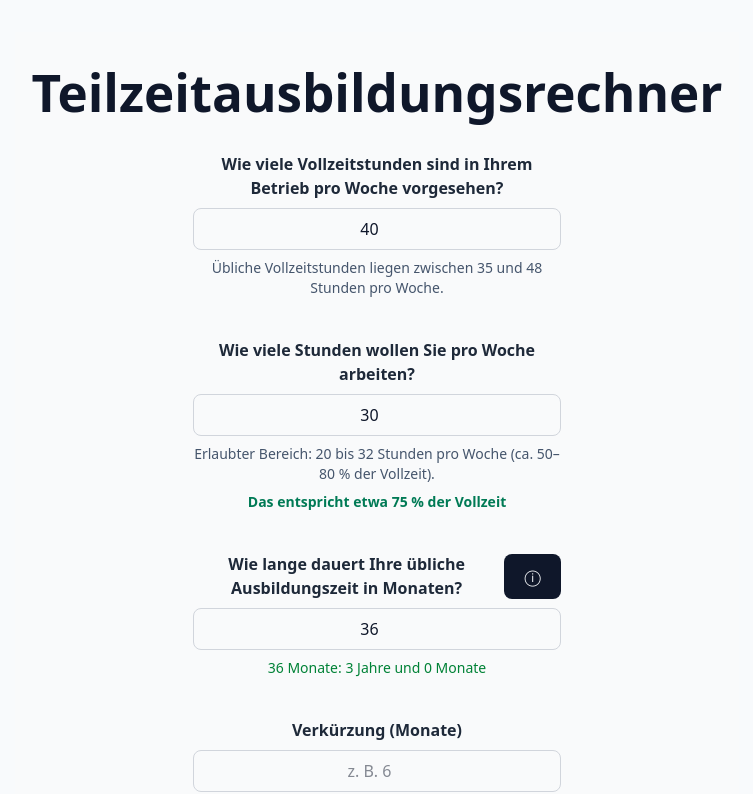
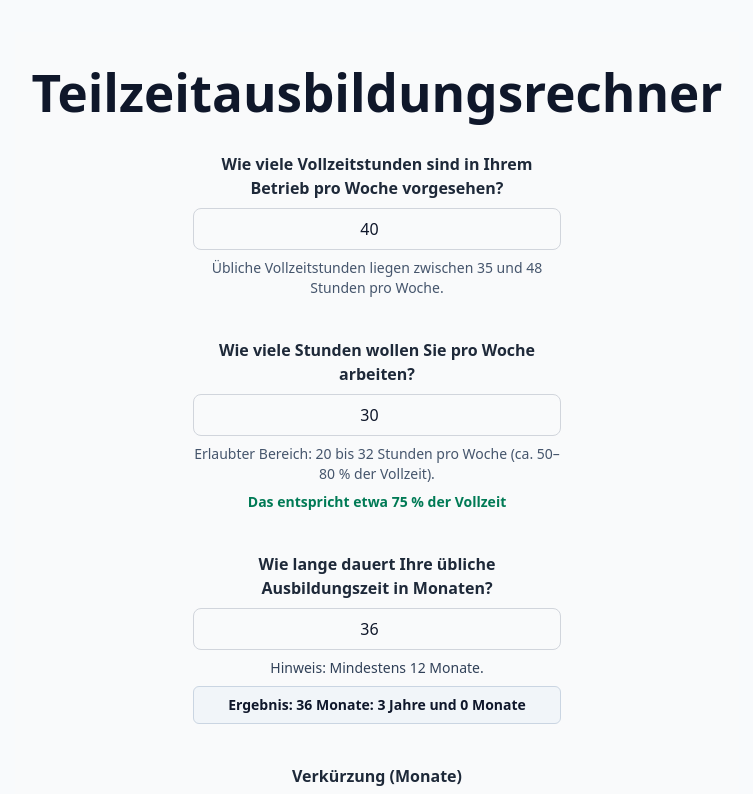
Before and after one commit to HadiDoBronxs/Teilzeitausbildungsrechner, a React (Vite) app: page / in a window 1280 px wide. Shown: the top 794 px of the page, without its empty margins (263-1016 px from the left). Built offline with nearby package versions, Linux system fonts and the light colour scheme.

Commit message:
Info button entfernt, Ergebnis in box gemacht und farbe entfernt

```diff
--- a/src/components/RegularDurationInput.jsx
+++ b/src/components/RegularDurationInput.jsx
@@ -1,10 +1,9 @@
-import React, { useState, useRef, useEffect } from "react";
+import React, { useState, useEffect } from "react";
 import { useTranslation } from "react-i18next";
 
 export const REGULAR_DURATION_NAME = "regular-duration-input";
 export const REGULAR_DURATION_ERROR_ID = `${REGULAR_DURATION_NAME}-error`;
 export const REGULAR_DURATION_HINT_ID = `${REGULAR_DURATION_NAME}-hint`;
-export const REGULAR_DURATION_TOOLTIP_ID = `${REGULAR_DURATION_NAME}-tooltip`;
 export const DURATION_MIN = 12; //  https://www.gesetze-im-internet.de/bbig_2005/__5.html Stimmt nicht mit Gesetz überein
 export const DURATION_MAX = 48;
 
@@ -17,18 +16,7 @@ export const isRegularDurationValid = (raw) => {
 export default function RegularDurationInput({ onValueChange }) {
   const { t } = useTranslation();
   const [months, setMonths] = useState(36); // Default 36 months
-  const [open, setOpen] = useState(false);
-  const wrapperRef = useRef(null);
   const isValid = isRegularDurationValid(months);
-
-  useEffect(() => {
-    function onDocClick(e) {
-      if (!wrapperRef.current) return;
-      if (!wrapperRef.current.contains(e.target)) setOpen(false);
-    }
-    document.addEventListener("pointerdown", onDocClick);
-    return () => document.removeEventListener("pointerdown", onDocClick);
-  }, []);
 
   useEffect(() => {
     if (typeof onValueChange === "function") {
@@ -36,56 +24,19 @@ export default function RegularDurationInput({ onValueChange }) {
     }
   }, [months, onValueChange]);
 
-const baseDescribedBy = [REGULAR_DURATION_HINT_ID];
-  const ariaDescribedBy = [
-    ...baseDescribedBy,
-    !isValid ? REGULAR_DURATION_ERROR_ID : null,
-  ]
-    .filter(Boolean)
-    .join(" ");
-
+  const describedBy = [REGULAR_DURATION_HINT_ID];
+  if (!isValid) {
+    describedBy.push(REGULAR_DURATION_ERROR_ID);
+  }
 
   return (
     <div className="flex flex-col gap-2 w-full max-w-sm mx-auto p-2">
-      <div
-        ref={wrapperRef}
-        className="relative inline-flex items-center font-semibold text-gray-800"
+      <label
+        htmlFor={REGULAR_DURATION_NAME}
+        className="font-semibold text-gray-800"
       >
-        <label htmlFor={REGULAR_DURATION_NAME}>
-          {t("regularDuration.label")}
-        </label>
-
-        <button
-          type="button"
-          className="ml-1 text-gray-500 hover:text-gray-700 focus:outline-none focus:ring-2 focus:ring-blue-500 rounded cursor-help"
-          aria-label={t("regularDuration.minHint", { min: DURATION_MIN })}
-          aria-haspopup="dialog"
-          aria-expanded={open}
-          aria-describedby={REGULAR_DURATION_HINT_ID}
-          onMouseEnter={() => setOpen(true)}
-          onMouseLeave={() => setOpen(false)}
-          onFocus={() => setOpen(true)}
-          onBlur={() => setOpen(false)}
-          onClick={() => setOpen((v) => !v)}
-        >
-          &#9432;
-        </button>
-
-        {open && (
-          <div
-            id={REGULAR_DURATION_TOOLTIP_ID}
-            role="tooltip"
-            className="absolute bottom-full left-1/2 -translate-x-1/2 transform mb-2
-                       bg-gray-800 text-white text-xs rounded py-1 px-2 whitespace-nowrap z-10 shadow"
-          >
-            {t("regularDuration.minHint", { min: DURATION_MIN })}
-          </div>
-        )}
-      </div>
-
-      <p id={REGULAR_DURATION_HINT_ID} className="sr-only">
-        {t("regularDuration.minHint", { min: DURATION_MIN })}
-      </p>
+        {t("regularDuration.label")}
+      </label>
 
       <input
         id={REGULAR_DURATION_NAME}
@@ -102,17 +53,24 @@ const baseDescribedBy = [REGULAR_DURATION_HINT_ID];
           setMonths(v === "" ? "" : Number(v));
         }}
         aria-invalid={!isValid}
-        aria-describedby={ariaDescribedBy}
+        aria-describedby={describedBy.join(" ")}
         className={`border rounded-lg p-2 text-center focus:outline-none focus:ring-2 focus:ring-blue-500 ${
           !isValid ? "border-red-500" : "border-gray-300"
         }`}
       />
 
+      <p
+        id={REGULAR_DURATION_HINT_ID}
+        className="text-sm font-medium text-slate-700"
+      >
+        Hinweis: {t("regularDuration.minHint", { min: DURATION_MIN })}
+      </p>
+
       {!isValid && (
         <p
           id={REGULAR_DURATION_ERROR_ID}
           data-testid={`${REGULAR_DURATION_NAME}-error`}
-          className="text-red-600 text-sm"
+          className="text-red-700 text-sm font-semibold"
           role="alert"
         >
           {t("regularDuration.error", { min: DURATION_MIN, max: DURATION_MAX })}
@@ -120,7 +78,11 @@ const baseDescribedBy = [REGULAR_DURATION_HINT_ID];
       )}
 
       {isValid && (
-        <p className="text-green-700 text-sm font-medium" aria-live="polite">
+        <p
+          className="text-sm font-semibold text-slate-900 bg-slate-100 border border-slate-300 rounded-md px-3 py-2"
+          aria-live="polite"
+        >
+          Ergebnis:{" "}
           {t("regularDuration.durationText", {
             months: Number(months),
             years: Math.floor(Number(months) / 12),
```
